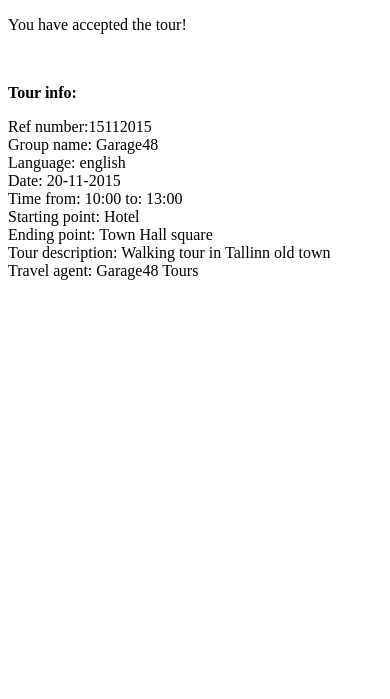
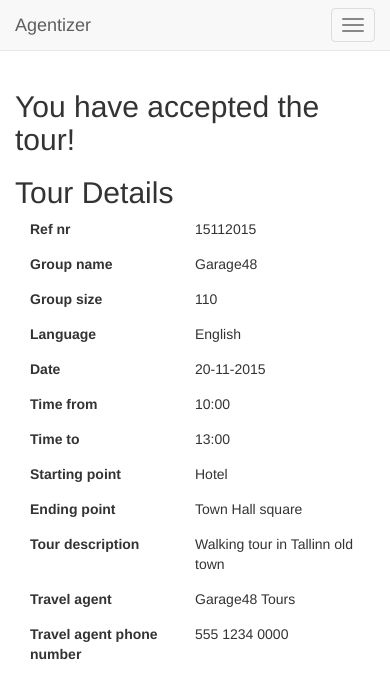
Before and after one commit to kristjanr/Agentizer, a Django app: page /accept in a window 390 px wide. Shown: the top 699 px of the page. Run offline with Django 3.2, Linux system fonts and the light colour scheme; some libraries are stand-ins or nearby versions.

Commit message:
changed landing page texts images to S3 stylized the mobile accepted page

```diff
--- a/app/static/app/css/landing-page.css
+++ b/app/static/app/css/landing-page.css
@@ -35,7 +35,7 @@ h6 {
     padding-bottom: 50px;
     text-align: center;
     color: #f8f8f8;
-    background: url(../images/intro-bg-cropped.png) no-repeat center center;
+    background: url(https://s3-eu-west-1.amazonaws.com/garage48parnu/images/intro-bg-cropped.png) no-repeat center center;
     background-size: cover;
 }
 
@@ -116,7 +116,7 @@ h6 {
 .banner {
     padding: 100px 0;
     color: #f8f8f8;
-    background: url(../images/banner-bg.jpg) no-repeat center center;
+    background: url(https://s3-eu-west-1.amazonaws.com/garage48parnu/images/banner-bg.jpg) no-repeat center center;
     background-size: cover;
 }
 
--- a/app/templates/app/accepted.html
+++ b/app/templates/app/accepted.html
@@ -1,23 +1,60 @@
-<!DOCTYPE html>
-<html lang="en">
-<head>
-    <meta charset="UTF-8">
-    <title></title>
-</head>
-<body>
-<p>You have accepted the tour!</p>
-<br>
-<div>
-    <p><b>Tour info:</b></p>
-    Ref number:15112015<br>
-    Group name: Garage48<br>
-    Language: english<br>
-    Date: 20-11-2015<br>
-    Time from: 10:00 to: 13:00<br>
-    Starting point: Hotel<br>
-    Ending point: Town Hall square<br>
-    Tour description: Walking tour in Tallinn old town<br>
-    Travel agent: Garage48 Tours<br>
-</div>
-</body>
-</html>
+{% extends "app/base.html" %}
+{% block extrahead %}
+    <style xmlns="http://www.w3.org/1999/html">
+        body {
+        padding-top: 70px;
+        /* Required padding for .navbar-fixed-top. Remove if using .navbar-static-top. Change if height of navigation changes. */
+        }
+    </style>
+{% endblock %}
+
+{% block content %}
+    <!-- Page Content -->
+    <div class="container col-xs-12">
+        <h2>You have accepted the tour!</h2>
+        <div id="content">
+            <h2>Tour Details </h2>
+
+            <div class="form-group">
+                <label for="inputEmail" class="control-label col-xs-6">Ref nr</label>15112015
+            </div>
+            <div class="form-group">
+                <label for="inputEmail" class="control-label col-xs-6">Group name</label>Garage48
+            </div>
+            <div class="form-group">
+                 <label for="inputEmail" class="control-label col-xs-6">Group size</label>110
+             </div>
+            <div class="form-group">
+                <label for="inputEmail" class="control-label col-xs-6">Language</label>English
+            </div>
+            <div class="form-group">
+                <label for="inputEmail" class="control-label col-xs-6">Date</label>20-11-2015
+            </div>
+            <div class="form-group">
+                <label for="inputEmail" class="control-label col-xs-6">Time from</label>10:00
+            </div>
+            <div class="form-group">
+                <label for="inputEmail" class="control-label col-xs-6">Time to</label>13:00
+            </div>
+            <div class="form-group">
+                <label for="inputEmail" class="control-label col-xs-6">Starting point</label>Hotel
+            </div>
+            <div class="form-group">
+                <label for="inputEmail" class="control-label col-xs-6">Ending point</label>Town Hall square
+            </div>
+            <div class="form-group">
+                <label for="inputEmail" class="control-label col-xs-6">Tour description</label>Walking tour in Tallinn old town
+            </div>
+            <div class="form-group">
+                <label for="inputEmail" class="control-label col-xs-6">Travel agent</label>Garage48 Tours
+            </div>
+            <div class="form-group">
+                <label for="inputEmail" class="control-label col-xs-6">Travel agent phone number</label>555 1234 0000
+            </div>
+            <br>
+
+            <div class="col-xs-12">
+            </div>
+        </div>
+    </div>
+{% endblock %}
--- a/app/templates/app/base.html
+++ b/app/templates/app/base.html
@@ -58,7 +58,7 @@
                     <a href="#about">About</a>
                 </li>
                 <li>
-                    <a href="#services">Services</a>
+                    <a href="#weoffer">We offer</a>
                 </li>
                 <li>
                     <a href="mailto:hello@agentizer.com">Contact</a>
--- a/app/templates/app/sms_sent.html
+++ b/app/templates/app/sms_sent.html
@@ -9,6 +9,6 @@
 {% endblock %}
 {% block content %}
     <div class="container">
-        <h2>The request(s) has/have been sent!</h2>
+        <h2>The messages are sent!</h2>
     </div>
 {% endblock %}
--- a/app/views.py
+++ b/app/views.py
@@ -3,6 +3,7 @@ import logging
 from django.shortcuts import render
 import requests
 
+sms_text = 'Garage48 Tours job offer on 20.11.2015 at 10:00-13:00.\nPlease confirm here: http://www.agentizer.com/respond?uid=[uid]'
 
 def index(request):
     return render(request, 'app/index.html')
@@ -13,14 +14,14 @@ def tour(request):
 
 
 def guides(request):
-    return render(request, 'app/guides.html')
+    return render(request, 'app/guides.html', context=dict(sms_text=sms_text))
 
 
 def send_sms(request):
     post_body = dict(
         username='f35583f5f9fcd7a8a13f36a10afca6aa',
         password='ea2254154190fab7a6a33c3ec79a21f0',
-        text='Garage48 Tours job offer on 15.11.2015 at 10:00-13:00. Please confirm here: http://www.agentizer.com/respond?user_id=246234',
+        text=sms_text,
         to='+37253498963',
     )
     r = requests.post('http://api2.messente.com/send_sms/', data=post_body)
```
Also changed, not shown: app/templates/app/guides.html (+10 -6 lines), app/templates/app/index.html (+13 -23 lines), app/templates/app/respond.html (+14 -6 lines), app/templates/app/tour.html (+4 -18 lines), app/static/app/images/banner-bg.jpg (deleted), app/static/app/images/fast.jpg (deleted), app/static/app/images/intro-bg-cropped.png (deleted), app/static/app/images/kkkk.png (deleted), app/static/app/images/map.jpg (deleted).
